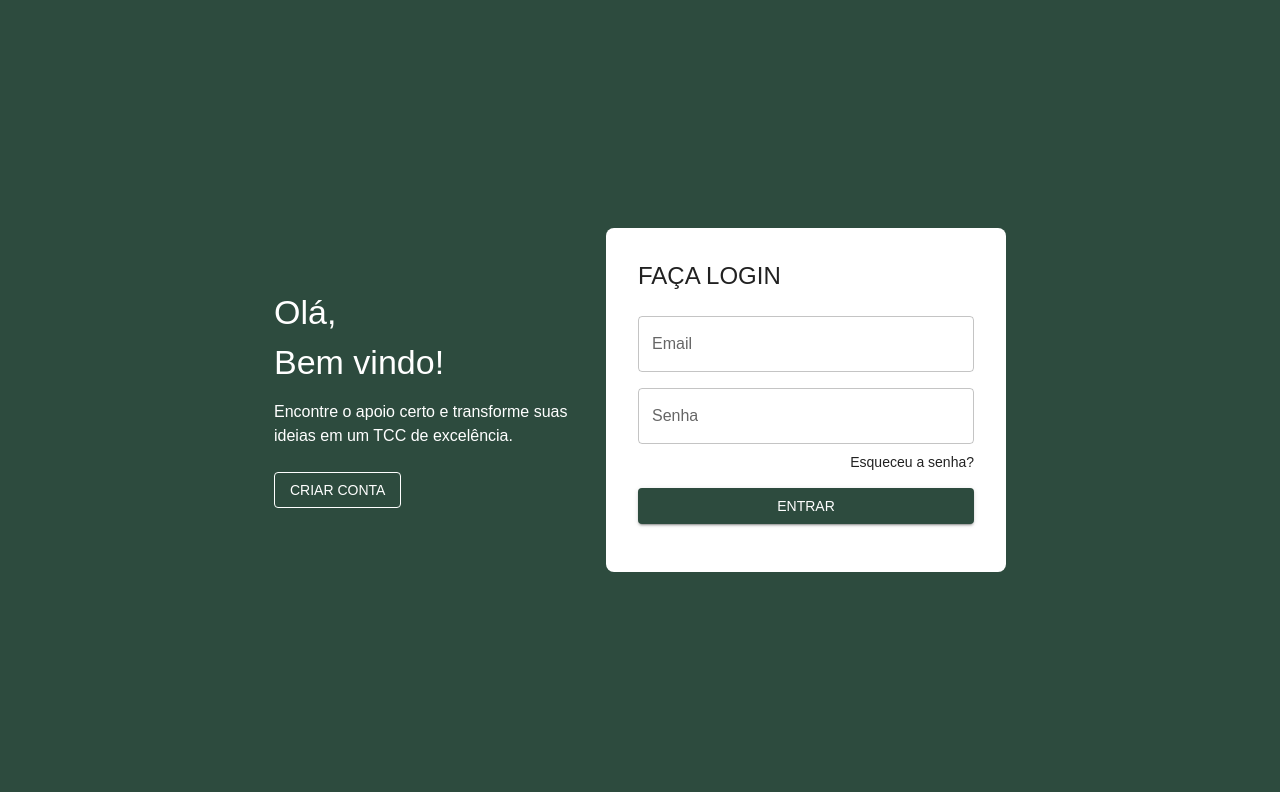
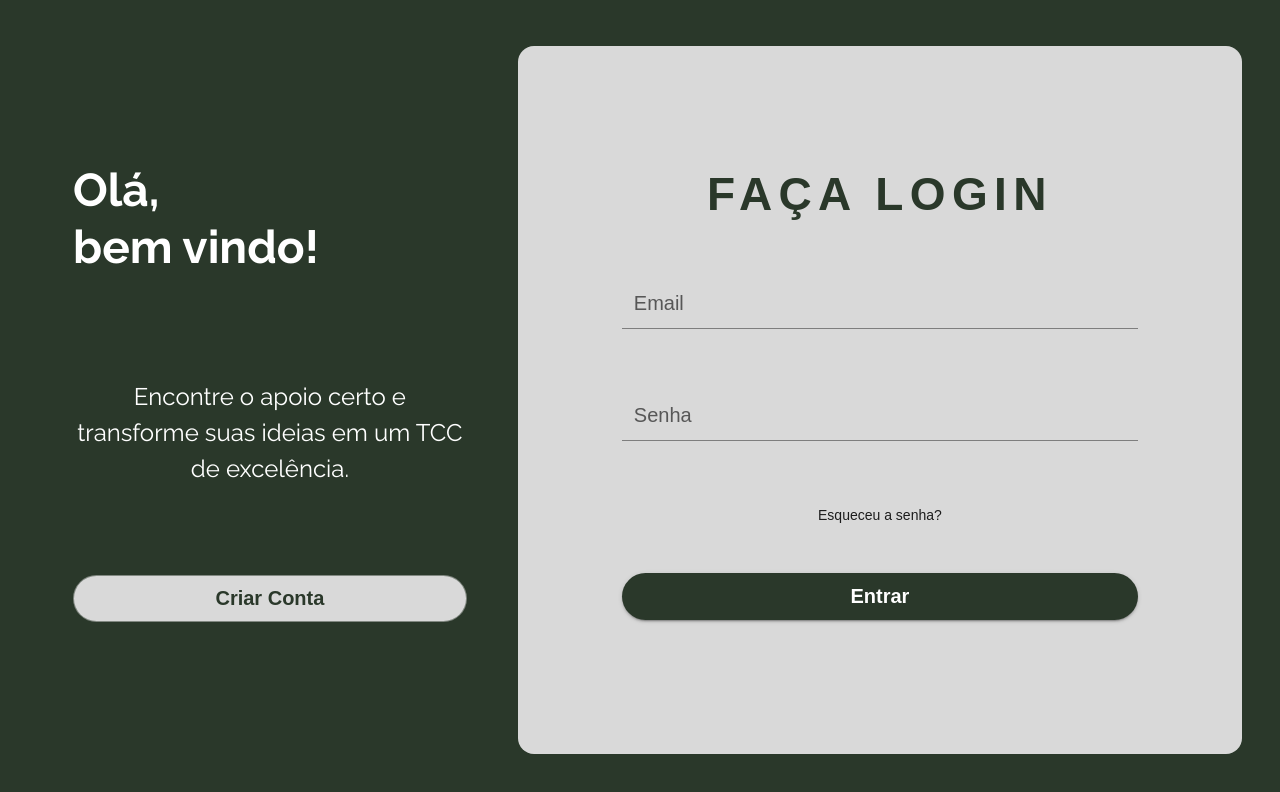
Before and after one commit to inaianebarros/sigtcc-frontend, a Next.js app: page / in a window 1280 px wide. Shown: the top 792 px of the page. Built offline with nearby package versions, Linux system fonts and the light colour scheme; a web font is replaced by a local one.

Commit message:
feat: Atualizar estilo dos componentes e inserir lógica de login
Issue: TCCF-1

```diff
--- a/src/app/page.tsx
+++ b/src/app/page.tsx
@@ -1,32 +1,67 @@
+'use client';
+
+import React, { useState } from 'react';
 import { Button, TextField, Box, Typography } from '@mui/material';
+import { textFieldStyle } from './styles';
+import { useRouter } from 'next/navigation';
+import { backendService } from '../external/api';
 
 export default function Home() {
+  const [username, setUsername] = useState('');
+  const [password, setPassword] = useState('');
+  const router = useRouter();
+
+
+  const handleLogin = async (e: React.FormEvent) => {
+    e.preventDefault();
+    try {
+      await backendService.login(username, password);
+      router.push('/dashboard');
+    } catch (err) {
+      console.log('Usuário ou senha inválido.');
+    }
+  }
+
+
   return (
     <Box sx={{
       display: 'flex',
       width: "100vw",
       height: "100vh",
-      bgcolor: '#2D4B3E',
-      justifyContent: 'center',
+      bgcolor: 'primary.main',
+      justifyContent: 'space-between',
       alignItems: 'center',
-      gap: 4
+      paddingRight: '38px',
+      paddingLeft: '73px',
+      py: 5.8
     }}>
       {/* Left side */}
-      <Box sx={{ color: 'white', maxWidth: '300px' }}>
-        <Typography variant="h4" sx={{ mb: 1 }}>Olá,</Typography>
-        <Typography variant="h4" sx={{ mb: 2 }}>Bem vindo!</Typography>
-        <Typography variant="body1" sx={{ mb: 3 }}>
+      <Box sx={{
+        color: 'white',
+        display: 'flex',
+        flexDirection: 'column',
+        justifyContent: 'center',
+        height: '100%'
+      }}
+        paddingRight={'51px'}
+        width='472px'
+      >
+        <Typography variant="h4" sx={{ mb: 13, fontFamily: 'Raleway' }} fontWeight="bold" fontSize={46} >Olá, <br />bem vindo!</Typography>
+        {/* <Typography variant="h4" sx={{ mb: 12 }} fontWeight="bold" fontSize={46}>Bem vindo!</Typography> */}
+        <Typography variant="body1" sx={{ mb: 11, fontFamily: 'Raleway' }} fontSize={24} align="center">
           Encontre o apoio certo e transforme suas ideias em um TCC de excelência.
         </Typography>
         <Button
           variant="outlined"
           sx={{
-            color: 'white',
-            borderColor: 'white',
-            '&:hover': {
-              borderColor: 'white',
-              bgcolor: 'rgba(255,255,255,0.1)'
-            }
+            mb: 2,
+            color: 'primary.main',
+            backgroundColor: 'secondary.main',
+            borderRadius: 8,
+            '&:hover': { bgcolor: 'white' },
+            textTransform: 'none',
+            fontSize: 20,
+            fontWeight: 'bold',
           }}
         >
           Criar Conta
@@ -34,47 +69,68 @@ export default function Home() {
       </Box>
 
       {/* Right side - Login form */}
-      <Box sx={{
-        // display: 'flex',
-        bgcolor: 'white',
-        padding: 4,
-        borderRadius: 2,
-        width: '400px',
-        // justifyContent: 'center',
-        // alignItems: 'center',
-      }}>
-        <Typography variant="h5" sx={{ mb: 3 }}>FAÇA LOGIN</Typography>
+      <Box
+        component="form"
+        onSubmit={handleLogin}
+        sx={{
+          display: 'flex',
+          alignItems: 'center',
+          flexDirection: 'column',
+          bgcolor: 'secondary.main',
+          borderRadius: 4,
+          height: '100%',
+          width: '65%',
+          justifyContent: 'center',
+          px: 13,
+          py: 12,
+
+        }}
+      >
+        <Typography variant="h5" sx={{ mb: 6, letterSpacing: '0.4rem' }} fontWeight='bold' fontSize={46} color='primary.main'>FAÇA LOGIN</Typography>
 
         <TextField
           fullWidth
-          color='success'
+          color='primary'
           label="Email"
+          variant="filled"
           placeholder="Digite seu email"
-          sx={{ mb: 2 }}
+          value={username}
+          onChange={(e) => setUsername(e.target.value)}
+          slotProps={{ inputLabel: textFieldStyle.fontSize }}
+          sx={{ mb: 7, ...textFieldStyle.style }}
         />
 
         <TextField
           fullWidth
-          color='success'
+          color='primary'
           label="Senha"
           type="password"
+          variant="filled"
           placeholder="Digite sua senha"
-          sx={{ mb: 1 }}
+          value={password}
+          onChange={(e) => setPassword(e.target.value)}
+          slotProps={{ inputLabel: textFieldStyle.fontSize }}
+          sx={{ mb: 8, ...textFieldStyle.style }}
         />
 
         <Typography
           variant="body2"
           align="right"
-          sx={{ mb: 2, cursor: 'pointer' }}
+          sx={{ mb: 6, cursor: 'pointer' }}
         >
           Esqueceu a senha?
         </Typography>
 
         <Button
+          type="submit"
           fullWidth
           variant="contained"
           sx={{
-            bgcolor: '#2D4B3E',
+            textTransform: 'none',
+            fontWeight: 'bold',
+            fontSize: 20,
+            borderRadius: 8,
+            bgcolor: 'primary.main',
             '&:hover': {
               bgcolor: '#1F3A2D'
             },
@@ -84,6 +140,6 @@ export default function Home() {
           Entrar
         </Button>
       </Box>
-    </Box>
+    </Box >
   );
 }
```
